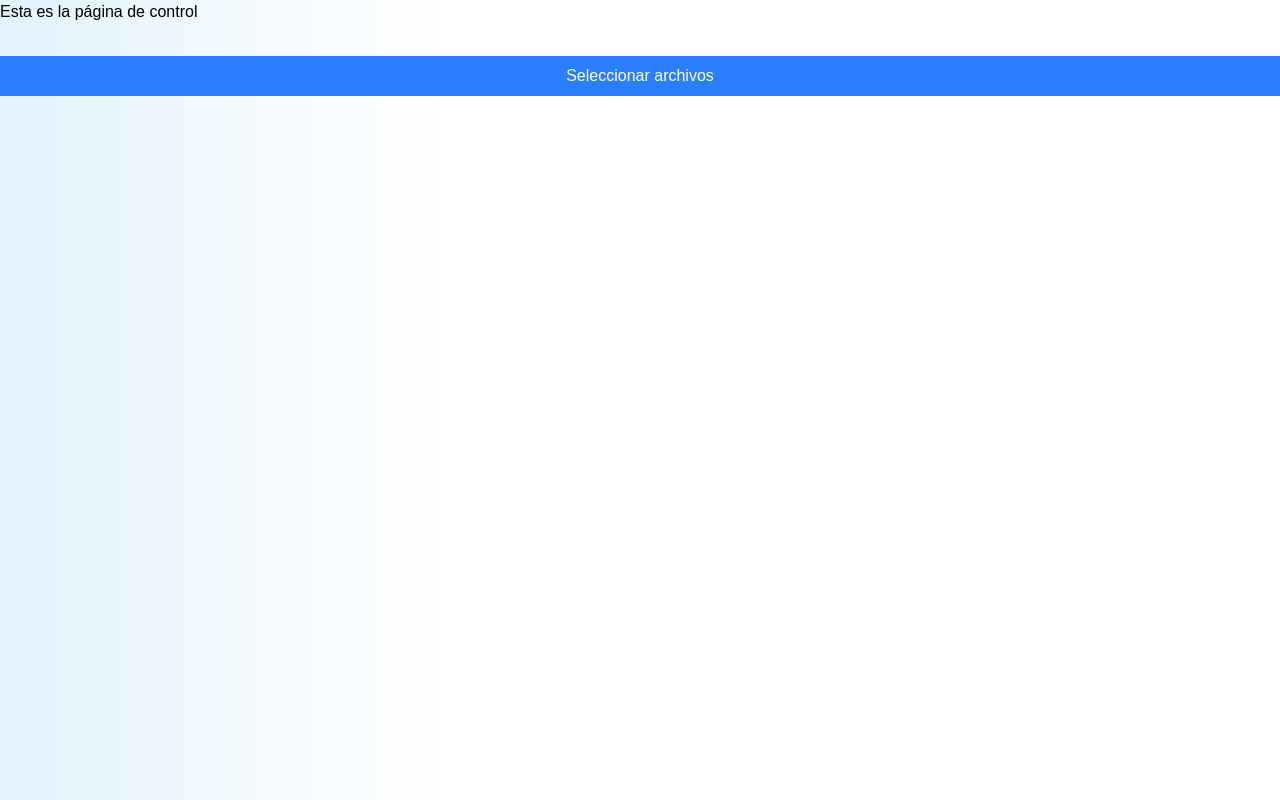
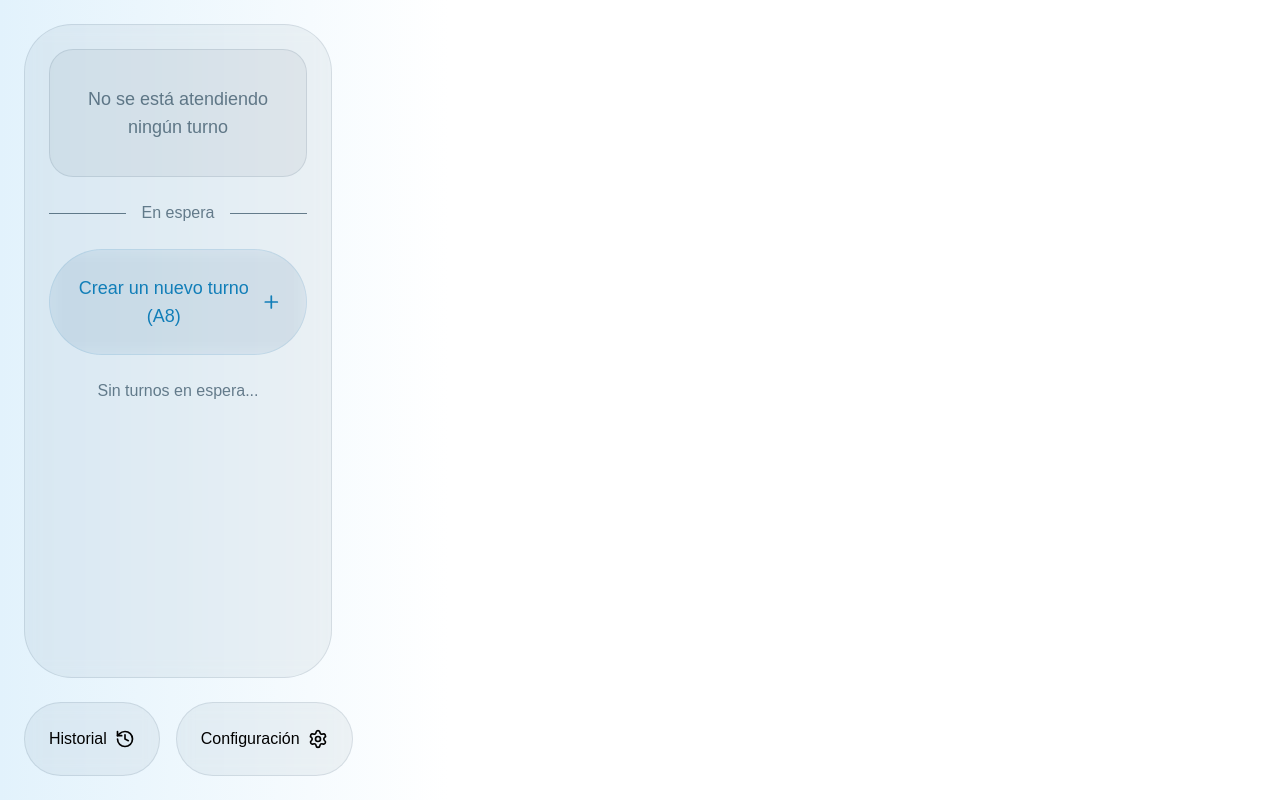
Before and after one commit to Nizvan018/my-turn-manager, a React (Vite) app: page /#/control in a window 1280 px wide. Built offline with nearby package versions, Linux system fonts and the light colour scheme.

Commit message:
Feat(Control window): Add TurnSection component

```diff
--- /dev/null
+++ b/src/components/control/TurnSection.tsx
@@ -0,0 +1,59 @@
+// import SelectedTurn from "./SelectedTurn";
+// import WaitingTurn from "./WaitingTurn";
+import { History, Settings, Plus } from "lucide-react";
+
+// Turn examples
+const waitingTurns = ["A2", "A3", "A4", "A5", "A6", "A7"];
+
+/**
+ * Turn queue section for the client
+ *
+ * @returns JSX.Element
+ */
+export default function TurnsSection() {
+    return (
+        <section className="flex flex-col gap-6 w-full max-w-1/4 h-full">
+            <div className="overflow-y-hidden flex flex-col gap-6 w-full h-full p-6 rounded-[48px] border border-curious-blue-950/10 bg-curious-blue-950/5 backdrop-blur-sm">
+                <div className="flex items-center justify-center w-full h-32 px-6 rounded-3xl border border-curious-blue-950/10 bg-curious-blue-950/5">
+                    <span className="text-curious-blue-950/60 text-center text-lg font-medium">No se está atendiendo ningún turno</span>
+                </div>
+
+                <div className="flex items-center gap-4">
+                    <div className="w-full h-px bg-curious-blue-950/60"></div>
+                    <span className="text-nowrap text-curious-blue-950/60 font-light">En espera</span>
+                    <div className="w-full h-px bg-curious-blue-950/60"></div>
+                </div>
+
+                <div className="flex flex-col gap-6">
+                    <button className="btn-primary">
+                        <span className="text-lg font-medium">Crear un nuevo turno (A8)</span>
+                        <Plus className="size-6" />
+                    </button>
+
+                    <ul className="flex flex-col gap-4">
+                        <span className="w-full text-curious-blue-950/60 text-center">Sin turnos en espera...</span>
+                        {/* {waitingTurns.slice(0, 5).map((turn, index) => (
+                            <WaitingTurn
+                                key={turn}
+                                index={index + 1}
+                                turn={turn}
+                            />
+                        ))} */}
+                    </ul>
+                </div>
+            </div>
+
+            <div className="flex items-center gap-4">
+                <button className="btn-secondary w-fit">
+                    <span className="font-medium">Historial</span>
+                    <History className="size-5" />
+                </button>
+
+                <button className="btn-secondary w-full">
+                    <span className="font-medium">Configuración</span>
+                    <Settings className="size-5" />
+                </button>
+            </div>
+        </section>
+    )
+}
--- a/src/index.css
+++ b/src/index.css
@@ -32,3 +32,48 @@ body {
     font-family: 'Lexend Variable', sans-serif;
     background: linear-gradient(to right, var(--color-curious-blue-100), white 35%);
 }
+
+@layer components {
+    .btn-primary {
+        display: flex;
+        justify-content: center;
+        align-items: center;
+        gap: 8px;
+        color: var(--color-curious-blue-600);
+        padding: 24px;
+        border-radius: 100px;
+        border: 1px solid rgb(from var(--color-curious-blue-600) r g b / 0.1);
+        background-color: rgb(from var(--color-curious-blue-600) r g b / 0.05);
+        backdrop-filter: blur(8px);
+        cursor: pointer;
+        transition: all 0.2s ease-in-out;
+
+        &:hover {
+            @media (hover: hover) {
+                border: 1px solid rgb(from var(--color-curious-blue-600) r g b / 0.15);
+                background-color: rgb(from var(--color-curious-blue-600) r g b / 0.08);
+            }
+        }
+    }
+
+    .btn-secondary {
+        display: flex;
+        justify-content: center;
+        align-items: center;
+        gap: 8px;
+        padding: 24px;
+        border-radius: 100px;
+        border: 1px solid rgb(from var(--color-curious-blue-950) r g b / 0.1);
+        background-color: rgb(from var(--color-curious-blue-950) r g b / 0.05);
+        backdrop-filter: blur(8px);
+        cursor: pointer;
+        transition: all 0.2s ease-in-out;
+
+        &:hover {
+            @media (hover: hover) {
+                border: 1px solid rgb(from var(--color-curious-blue-950) r g b / 0.15);
+                background-color: rgb(from var(--color-curious-blue-950) r g b / 0.1);
+            }
+        }
+    }
+}
--- a/src/pages/control/Control.tsx
+++ b/src/pages/control/Control.tsx
@@ -1,4 +1,5 @@
 import { useEffect, useState } from "react";
+import TurnsSection from "../../components/control/TurnSection";
 
 /**
  * Control page of the control window
@@ -34,21 +35,8 @@ export default function Control() {
     }, []);
 
     return (
-        <div className="flex flex-col gap-4">
-            <h1>Esta es la página de control</h1>
-
-            <div className="flex flex-col gap-1">
-                {paths.map(path => (
-                    <span>{path}</span>
-                ))}
-            </div>
-
-            <button
-                onClick={handleSelectFiles}
-                className="text-white p-2 bg-blue-500"
-            >
-                Seleccionar archivos
-            </button>
+        <div className="flex gap-6 p-6 w-full h-screen">
+            <TurnsSection />
         </div>
     )
 }
```
